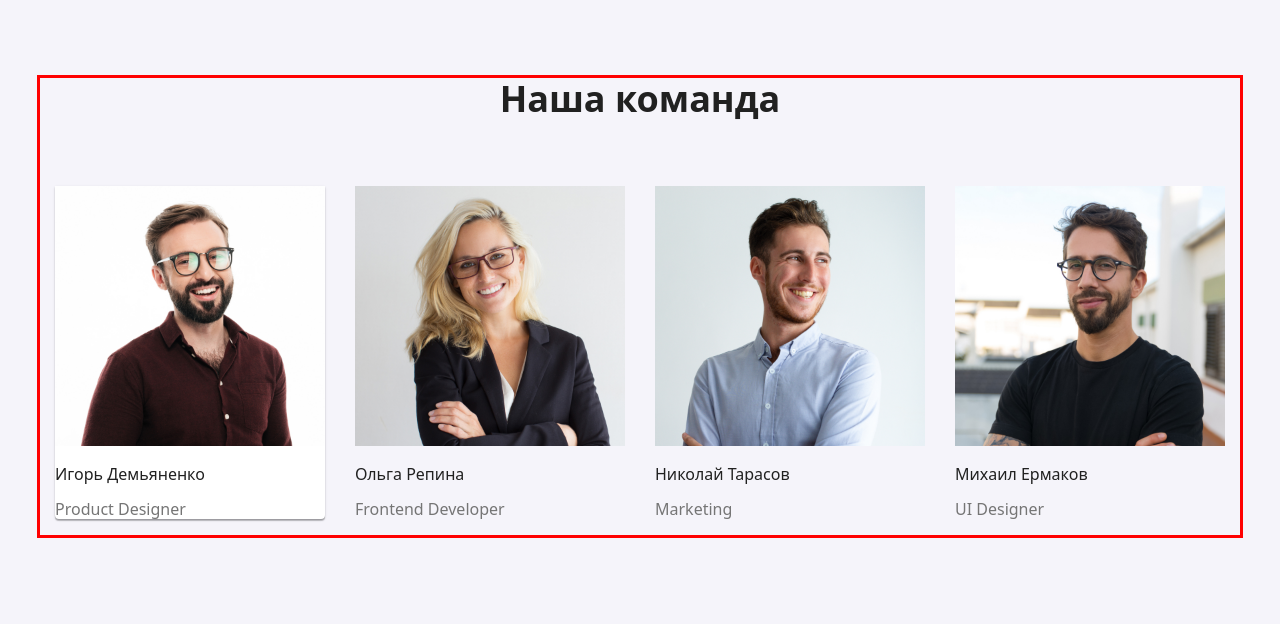
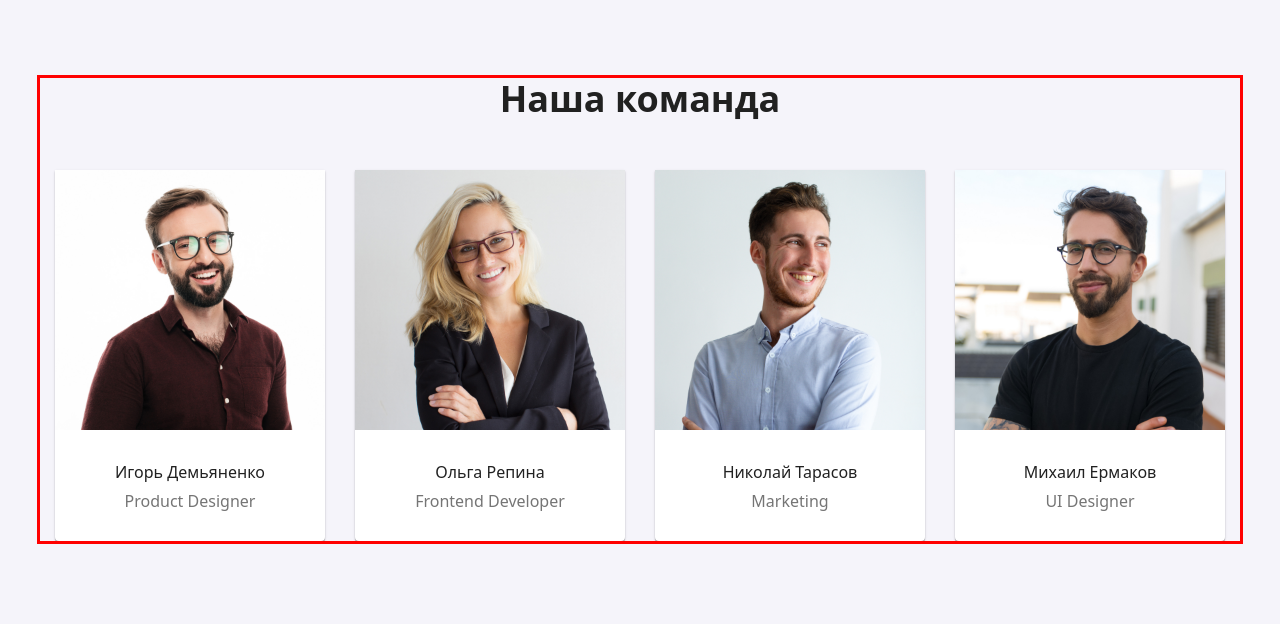
Before and after one commit to YuliiaDvoinos/goit-markup-hw-03, a plain HTML site: page index.html in a window 1280 px wide. Shown: the part 1584-2208 px from the top of the page. Drawn offline with nearby package versions, Linux system fonts and the light colour scheme.

Commit message:
add directions to all sections

```diff
--- a/index.html
+++ b/index.html
@@ -156,6 +156,7 @@
               </div>
             </li>
             <li class="our-team-list-items">
+              <div class="our-team-items-container">
                 <img
                   src="./images/section-ourteam/img2.jpg"
                   alt="на фото Ольга Репина"
@@ -165,8 +166,10 @@
                 />
                 <h3 class="our-team-names">Ольга Репина</h3>
                 <p lang="en" class="our-team-positions">Frontend Developer</p>
+              </div>
             </li>
             <li class="our-team-list-items">
+              <div class="our-team-items-container">
                 <img
                   src="./images/section-ourteam/img3.jpg"
                   alt="на фото Николай Тарасов"
@@ -176,8 +179,10 @@
                 />
                 <h3 class="our-team-names">Николай Тарасов</h3>
                 <p lang="en" class="our-team-positions">Marketing</p>
+              </div>
             </li>
             <li class="our-team-list-items">
+              <div class="our-team-items-container">
                 <img
                   src="./images/section-ourteam/img4.jpg"
                   alt="на фото Михаил Ермаков"
@@ -187,6 +192,7 @@
                 />
                 <h3 class="our-team-names">Михаил Ермаков</h3>
                 <p lang="en" class="our-team-positions">UI Designer</p>
+              </div>
             </li>
           </ul>
         </div>
--- a/styles/styles.css
+++ b/styles/styles.css
@@ -355,23 +355,24 @@ header {
   padding-right: 15px;
   margin-left: auto;
   margin-right: auto;
+  margin-top: 50px;
+  margin-bottom: 0;
   display: flex;
   align-items: center;
 }
 .our-team-list-items {
   margin-right: 30px;
-  margin-top: 50px;
 }
 .our-team-list-items:last-child {
   margin-right: 0;
 }
-.our-team-items-container
-{
-  background: #FFFFFF;
-/* material shadow v1 */
+.our-team-items-container {
+  background: #ffffff;
+  /* material shadow v1 */
 
-box-shadow: 0px 1px 3px rgba(0, 0, 0, 0.12), 0px 1px 1px rgba(0, 0, 0, 0.14), 0px 2px 1px rgba(0, 0, 0, 0.2);
-border-radius: 0px 0px 4px 4px;
+  box-shadow: 0px 1px 3px rgba(0, 0, 0, 0.12), 0px 1px 1px rgba(0, 0, 0, 0.14),
+    0px 2px 1px rgba(0, 0, 0, 0.2);
+  border-radius: 0px 0px 4px 4px;
 }
 .section-our-tasks {
   outline: 3px solid springgreen;
@@ -382,4 +383,16 @@ border-radius: 0px 0px 4px 4px;
 .section-our-team {
   outline: 3px solid blueviolet;
 }
-.our-team-items-container
+.our-team-items-container {
+  text-align: center;
+  padding-bottom: 30px;
+}
+
+.our-team-positions {
+  margin-top: 10px;
+  margin-bottom: 0;
+}
+.our-team-names {
+  margin-top: 30px;
+  margin-bottom: 0;
+}
```
Lines whose indentation alone changed are shown as unchanged.
